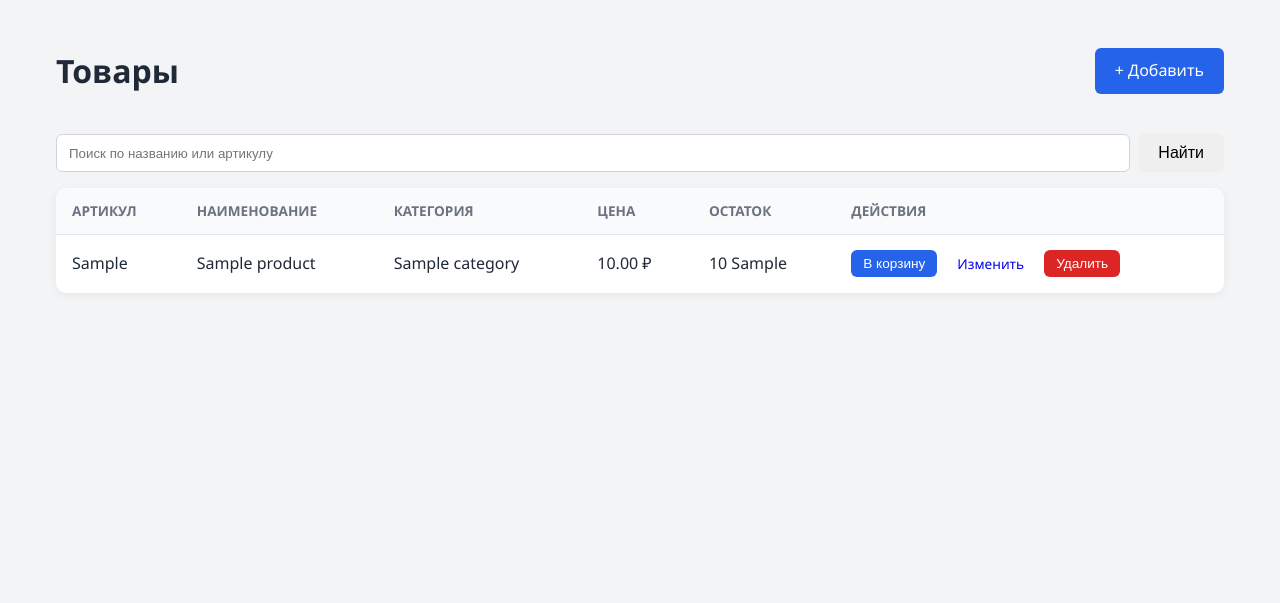
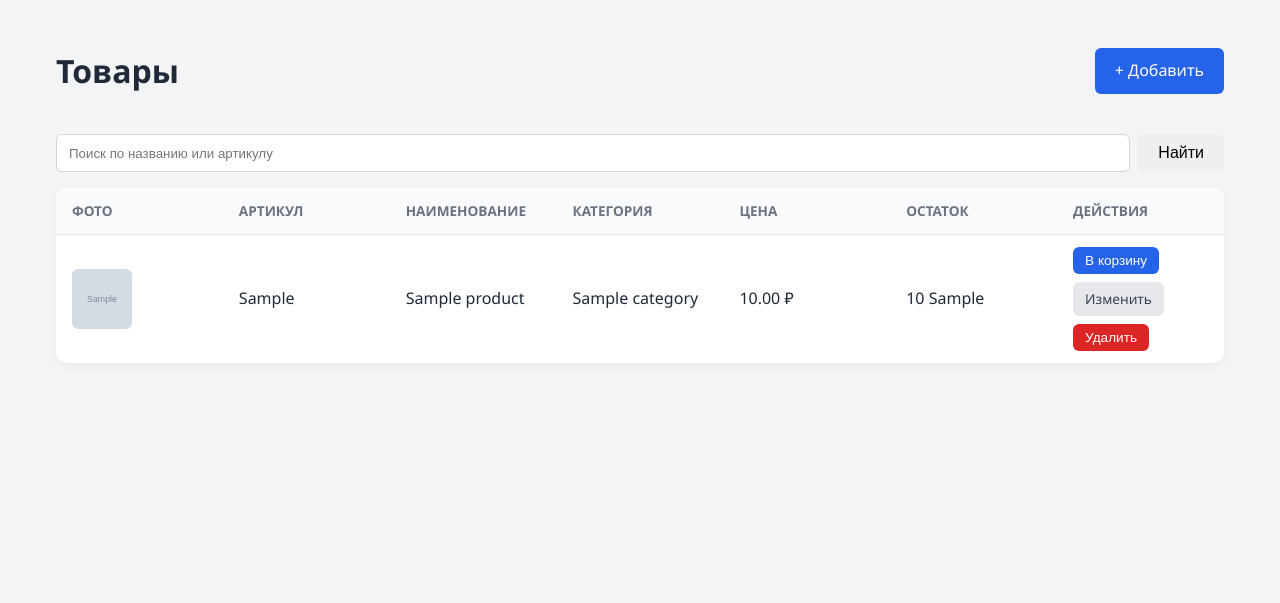
Before and after one commit to 08yh04-maker/shop-ais-coursework, a Flask app: page /products/ in a window 1280 px wide. Shown: the part 60-663 px from the top of the page. Run offline with Flask 3, Linux system fonts and the light colour scheme; a user stored in the database is signed in; tables that the repository leaves empty hold one stand-in row (values such as "Sample post"); grey boxes marked "Sample" are stand-in pictures.

Commit message:
feat: фото товаров, фикс стилей таблицы

```diff
--- a/app/forms.py
+++ b/app/forms.py
@@ -1,3 +1,4 @@
+from flask_wtf.file import FileField, FileAllowed
 from flask_wtf import FlaskForm
 from wtforms import StringField, PasswordField, SubmitField, SelectField
 from wtforms.validators import DataRequired, Email, Length, EqualTo, ValidationError
@@ -58,6 +59,10 @@ class ProductForm(FlaskForm):
     stock = IntegerField("Остаток", validators=[DataRequired(), NumberRange(min=0)])
     unit = StringField("Ед. изм.", validators=[DataRequired(), Length(1, 16)], default="шт")
     description = TextAreaField("Описание")
+    image = FileField(
+        "Фото товара",
+        validators=[FileAllowed(["jpg", "jpeg", "png", "webp"], "Только изображения (JPG, PNG, WEBP)!")]
+    )
     submit = SubmitField("Сохранить")
 
     def validate_sku(self, sku):
--- a/app/models.py
+++ b/app/models.py
@@ -64,6 +64,7 @@ class Product(db.Model):
     stock = db.Column(db.Integer, nullable=False, default=0)
     unit = db.Column(db.String(16), nullable=False, default="шт")
     description = db.Column(db.Text)
+    image_filename = db.Column(db.String(255), nullable=True)
     created_at = db.Column(db.DateTime, default=datetime.utcnow)
 
     category = db.relationship("Category", back_populates="products")
--- a/app/routes/products.py
+++ b/app/routes/products.py
@@ -4,6 +4,7 @@ from flask_login import login_required, current_user
 from app import db
 from app.forms import CategoryForm, ProductForm
 from app.models import Category, Product
+from app.utils import save_image, delete_image
 
 products_bp = Blueprint("products", __name__, url_prefix="/products")
 categories_bp = Blueprint("categories", __name__, url_prefix="/categories")
@@ -95,6 +96,8 @@ def create_product():
             unit=form.unit.data,
             description=form.description.data,
         )
+        if form.image.data:
+            product.image_filename = save_image(form.image.data)
         db.session.add(product)
         db.session.commit()
         flash("Товар добавлен.", "success")
@@ -119,6 +122,9 @@ def edit_product(product_id):
         product.stock = form.stock.data
         product.unit = form.unit.data
         product.description = form.description.data
+        if form.image.data:
+            delete_image(product.image_filename)
+            product.image_filename = save_image(form.image.data)
         db.session.commit()
         flash("Товар обновлён.", "success")
         return redirect(url_for("products.list_products"))
@@ -134,6 +140,7 @@ def delete_product(product_id):
     if product.sale_items.count() > 0:
         flash("Нельзя удалить товар, который уже продавался.", "danger")
         return redirect(url_for("products.list_products"))
+    delete_image(product.image_filename)
     db.session.delete(product)
     db.session.commit()
     flash("Товар удалён.", "info")
--- a/app/static/css/style.css
+++ b/app/static/css/style.css
@@ -270,3 +270,103 @@ body {
     font-size: 1.1rem;
     margin-bottom: 12px;
 }
+
+/* ===== Фото товаров ===== */
+.product-thumb {
+    width: 60px;
+    height: 60px;
+    object-fit: cover;
+    border-radius: 6px;
+    background: #f3f4f6;
+    display: block;
+}
+
+.product-thumb--empty {
+    display: flex;
+    align-items: center;
+    justify-content: center;
+    font-size: 0.7rem;
+    color: #9ca3af;
+    text-align: center;
+}
+
+.product-thumb-sm {
+    width: 32px;
+    height: 32px;
+    object-fit: cover;
+    border-radius: 4px;
+    vertical-align: middle;
+    margin-right: 8px;
+}
+
+/* Исправление таблицы товаров */
+.table th, .table td {
+    vertical-align: middle; /* выравниваем контент по центру по вертикали */
+    white-space: nowrap;    /* запрещаем переносить текст (например, цены) */
+}
+
+/* Разрешаем перенос длинных названий товаров, чтобы они не растягивали таблицу */
+.table td:nth-child(3) {
+    white-space: normal;
+    min-width: 200px;
+}
+
+/* Приводим кнопки в порядок */
+.actions {
+    display: flex;
+    gap: 8px;
+    align-items: center;
+    justify-content: flex-start; /* прижимаем кнопки влево, а не вправо */
+}
+
+.actions .btn {
+    white-space: nowrap; /* текст в кнопках ("В корзину") не будет переноситься на две строки */
+}
+
+/* ===== Таблицы ===== */
+.table {
+    width: 100%;
+    border-collapse: collapse;
+    background: #fff;
+    border-radius: 10px;
+    overflow: hidden;
+    box-shadow: 0 2px 8px rgba(0,0,0,0.06);
+    table-layout: fixed; /* Жёстко фиксируем ширину колонок */
+}
+
+.table th, .table td {
+    padding: 12px 16px;
+    text-align: left;
+    border-bottom: 1px solid #e5e7eb;
+    vertical-align: middle; /* Выравнивание по центру по вертикали */
+    white-space: nowrap;    /* Запрет переноса строк (для цен и артикулов) */
+}
+
+/* Разрешаем перенос ТОЛЬКО для колонки с наименованием товара */
+.table td:nth-child(3) {
+    white-space: normal;
+    word-break: break-word;
+}
+
+.table th {
+    background: #f9fafb;
+    font-size: 0.85rem;
+    text-transform: uppercase;
+    color: #6b7280;
+}
+
+.table tr:last-child td {
+    border-bottom: none;
+}
+
+/* ===== Кнопки действий ===== */
+.actions {
+    display: flex;
+    gap: 8px;
+    align-items: center;
+    flex-wrap: wrap; /* Если кнопки не влезут, они перенесутся аккуратно */
+}
+
+.actions .btn {
+    white-space: nowrap;
+}
--- a/app/templates/products/list.html
+++ b/app/templates/products/list.html
@@ -17,6 +17,7 @@
 <table class="table">
     <thead>
         <tr>
+	    <th>Фото</th>
             <th>Артикул</th>
             <th>Наименование</th>
             <th>Категория</th>
@@ -28,7 +29,14 @@
    <tbody>
         {% for p in products %}
         <tr>
-            <td>{{ p.sku }}</td>
+            <td>
+    {% if p.image_filename %}
+        <img src="{{ url_for('static', filename='uploads/' + p.image_filename) }}" alt="{{ p.name }}" class="product-thumb">
+    {% else %}
+        <div class="product-thumb product-thumb--empty">Нет фото</div>
+    {% endif %}
+</td>
+	    <td>{{ p.sku }}</td>
             <td>{{ p.name }}</td>
             <td>{{ p.category.name }}</td>
             <td>{{ "%.2f"|format(p.price) }} ₽</td>
@@ -45,7 +53,7 @@
                 </form>
 
                 {% if current_user.is_admin %}
-                    <a href="{{ url_for('products.edit_product', product_id=p.id) }}" class="btn btn--sm">Изменить</a>
+                    <a href="{{ url_for('products.edit_product', product_id=p.id) }}" class="btn btn--sm" style="background: #e5e7eb; color: #374151;">Изменить</a>
                     <form method="post" action="{{ url_for('products.delete_product', product_id=p.id) }}" class="inline-form" onsubmit="return confirm('Удалить товар?')">
                         <button type="submit" class="btn btn--sm btn--danger">Удалить</button>
                     </form>
--- a/app/templates/sales/cart.html
+++ b/app/templates/sales/cart.html
@@ -1,4 +1,10 @@
 {% extends "base.html" %}
+<td>
+    {% if item.product.image_filename %}
+        <img src="{{ url_for('static', filename='uploads/' + item.product.image_filename) }}" class="product-thumb-sm">
+    {% endif %}
+    {{ item.product.name }} <span class="text-muted">({{ item.product.sku }})</span>
+</td>
 {% block title %}Корзина — АИС «ТехноМир»{% endblock %}
 
 {% block content %}
--- /dev/null
+++ b/app/utils.py
@@ -0,0 +1,34 @@
+import os
+import uuid
+
+from werkzeug.utils import secure_filename
+
+from flask import current_app
+
+ALLOWED_EXTENSIONS = {"jpg", "jpeg", "png", "webp"}
+
+
+def save_image(file) -> str | None:
+    """Сохраняет загруженный файл и возвращает его имя. Если файла нет — None."""
+    if not file or not file.filename:
+        return None
+
+    ext = file.filename.rsplit(".", 1)[-1].lower()
+    if ext not in ALLOWED_EXTENSIONS:
+        return None
+
+    # Уникальное имя: uuid + расширение
+    filename = f"{uuid.uuid4().hex}.{ext}"
+    upload_dir = os.path.join(current_app.root_path, "static", "uploads")
+    os.makedirs(upload_dir, exist_ok=True)
+    file.save(os.path.join(upload_dir, filename))
+    return filename
+
+
+def delete_image(filename: str | None) -> None:
+    """Удаляет файл из папки uploads, если он существует."""
+    if not filename:
+        return
+    path = os.path.join(current_app.root_path, "static", "uploads", filename)
+    if os.path.exists(path):
+        os.remove(path)
```
Also changed, not shown: app/templates/products/form.html (+8 -4 lines), migrations/versions/3cd6f760b5a0_add_product_image.py (added, +32 -0 lines), 2 other files.
